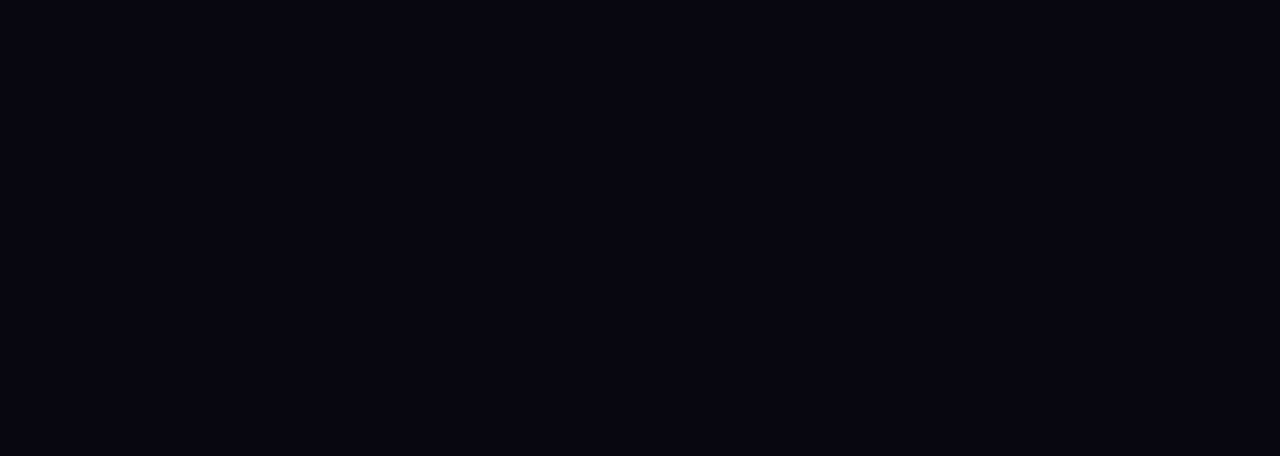
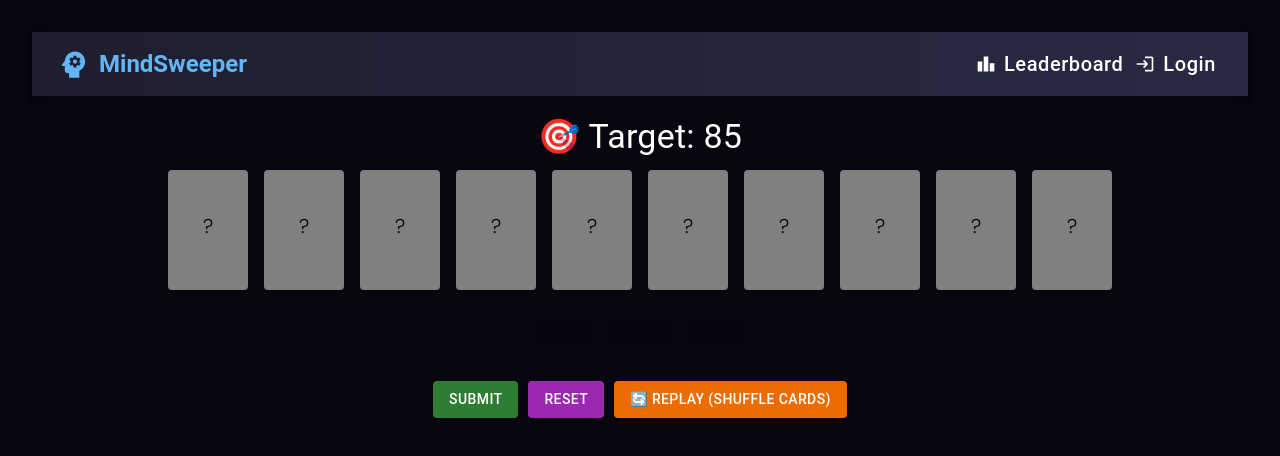
Before and after one commit to rohitmeena1011/MindSweeper, a React (Vite) app: page /game1 in a window 1280 px wide. Shown: the top 456 px of the page. Built offline with nearby package versions, Linux system fonts and the light colour scheme.

Commit message:
add gaem1

```diff
--- a/package.json
+++ b/package.json
@@ -10,6 +10,10 @@
     "preview": "vite preview"
   },
   "dependencies": {
+    "@emotion/react": "^11.14.0",
+    "@emotion/styled": "^11.14.0",
+    "@mui/icons-material": "^6.4.7",
+    "@mui/material": "^6.4.7",
     "@tailwindcss/vite": "^4.0.14",
     "framer-motion": "^12.5.0",
     "react": "^19.0.0",
--- a/src/App.jsx
+++ b/src/App.jsx
@@ -5,19 +5,22 @@ import AuthForm from './pages/Auth/Auth';
 import { BrowserRouter as Router, Route, Routes } from "react-router-dom";
 import Dashboard from './pages/Dashboard/dashboard';
 import Leaderboard from './pages/Leaderboard/leaderboard';
-import game1 from './pages/Game/game1';
-import game2 from './pages/Game/game2';
+
+import Game1 from './pages/Game/game1';
+import Game2 from './pages/Game/game2';
+import Navbar from './components/Navbar';
 function App() {
   return (
     <>
   <Router>
+    <Navbar />
     <Routes>
       <Route path="/" element={<Dashboard/>} />
       <Route path="/login" element={<AuthForm />} />
 
       <Route path="/leaderboard" element={<Leaderboard />} />
-      <Route path="/game1" element={<game1/>} />
-      <Route path="/game2" element={<game2 />} />
+      <Route path="/game1" element={<Game1/>} />
+      <Route path="/game2" element={<Game2 />} />
    </Routes>
 
     </Router>
--- /dev/null
+++ b/src/components/Navbar.jsx
@@ -0,0 +1,56 @@
+import React from "react";
+import { AppBar, Toolbar, Typography, Button } from "@mui/material";
+import { Link } from "react-router-dom";
+import { Psychology, Leaderboard, Login } from "@mui/icons-material";
+
+const Navbar = () => {
+  return (
+    <AppBar
+      position="static"
+      sx={{ background: "linear-gradient(to right, #1e1e2f, #292943)" }}
+    >
+      <Toolbar sx={{ display: "flex", justifyContent: "space-between" }}>
+
+        <Typography
+          variant="h5"
+          component={Link}
+          to="/"
+          sx={{
+            textDecoration: "none",
+            color: "#64b5f6",
+            fontWeight: "bold",
+            display: "flex",
+            alignItems: "center",
+            gap: 1
+          }}
+        >
+          <Psychology fontSize="large" />
+          MindSweeper
+        </Typography>
+
+        <div>
+          <Button
+            component={Link}
+            to="/leaderboard"
+            color="inherit"
+            startIcon={<Leaderboard />}
+            sx={{ textTransform: "none", fontSize: "20px" }}
+          >
+            Leaderboard
+          </Button>
+          <Button
+            component={Link}
+            to="/login"
+            color="inherit"
+            startIcon={<Login />}
+            sx={{ textTransform: "none", fontSize: "20px" }}
+          >
+            Login
+          </Button>
+        </div>
+      </Toolbar>
+    </AppBar>
+  );
+};
+
+export default Navbar;
--- a/src/pages/Auth/Auth.module.css
+++ b/src/pages/Auth/Auth.module.css
@@ -13,14 +13,13 @@ body {
 }
 
 .pageWrapper {
-    width: 100vw;
-    height: 100vh;
     display: flex;
     justify-content: center;
     align-items: center;
     position: relative;
     overflow: hidden;
     margin: 0;
+    margin-top: 10vh;
 }
 
 .background {
@@ -50,17 +49,17 @@ body {
 }
 
 .authBox {
-    width: 90%; /* Ensure it does not exceed the viewport width */
+    width: 90%;
     max-width: 400px;
-    padding: 2rem;
-    box-sizing: border-box; /* Include padding and border in the element's total width and height */
+    padding: 1rem;
+    box-sizing: border-box;
     background: rgba(255, 255, 255, 0.13);
     backdrop-filter: blur(10px);
     border-radius: 10px;
     border: 2px solid rgba(255, 255, 255, 0.1);
     box-shadow: 0 0 40px rgba(8, 7, 16, 0.6);
     text-align: center;
-    overflow: hidden; /* Prevent internal overflow */
+    overflow: hidden;
 }
 
 .authTitle {
@@ -99,7 +98,7 @@ body {
     width: 100%;
     background-color: #ffffff;
     color: #080710;
-    padding: 15px 0;
+    padding: 10px 0;
     font-size: 18px;
     font-weight: 600;
     border-radius: 5px;
--- /dev/null
+++ b/src/pages/Dashboard/dashboard.css
@@ -0,0 +1,17 @@
+.typewriter h1 {
+  display: inline-block;
+  overflow: hidden;
+  white-space: nowrap;
+  border-right: 0.15em solid orange;
+  animation: typing 3.5s steps(40, end), blink-caret 0.75s step-end infinite;
+}
+
+@keyframes typing {
+  from { width: 0 }
+  to { width: 100% }
+}
+
+@keyframes blink-caret {
+  from, to { border-color: transparent }
+  50% { border-color: orange; }
+}
--- a/src/pages/Dashboard/dashboard.jsx
+++ b/src/pages/Dashboard/dashboard.jsx
@@ -1,5 +1,6 @@
 import { Link, useNavigate } from "react-router-dom";
 import React, { useEffect, useState } from "react";
+import "./dashboard.css";
 
 const Dashboard = () => {
   const navigate = useNavigate();
@@ -23,17 +24,10 @@ const Dashboard = () => {
 
   return (
     <div className="h-screen bg-gray-900 text-white flex flex-col">
-      {/* Navbar */}
-      <nav className="bg-gray-800 p-4 flex justify-between items-center shadow-md">
-        <h1 className="text-2xl font-bold text-blue-400">MindSweeper</h1>
-        <Link to="/leaderboard" className="text-lg text-gray-300 hover:text-white">
-          Leaderboard
-        </Link>
-        <Link to="/login" className="text-lg text-gray-300 hover:text-white">
-          Login
-        </Link>
-      </nav>
 
+     <div className="typewriter mt-4 text-2xl">
+  <h1>Get Ready To Challenge Your Mind</h1>
+</div>
       {/* Main Section */}
       <div className="flex flex-col items-center justify-center flex-grow gap-8">
         <button
--- a/src/pages/Game/game1.jsx
+++ b/src/pages/Game/game1.jsx
@@ -1,11 +1,187 @@
-import React from 'react'
+import React, { useState } from "react";
+import { Button, Card, CardContent, Typography, Grid } from "@mui/material";
+
+// Function to generate a valid target and numbers ensuring a solvable game
+const generateGameData = (keepTarget = null, keepNumbers = null) => {
+  let target = keepTarget ?? Math.floor(Math.random() * 81) + 20; // Target: 20-100
+  let numbers = keepNumbers ? [...keepNumbers] : [];
+  let currentValue = target;
+
+  if (!keepNumbers) {
+    // Generate a valid sequence ensuring at least one solution exists
+    for (let i = 0; i < 5; i++) {
+      let num = Math.floor(Math.random() * 50) + 1; // Numbers from 1-50
+      let op = ["+", "*", "/"][Math.floor(Math.random() * 3)]; // Removed '-' to avoid negatives
+
+      if (op === "+") currentValue -= num;
+      else if (op === "*") {
+        if (currentValue * num <= 100) currentValue *= num;
+        else continue;
+      } else if (op === "/") {
+        if (currentValue % num === 0 && currentValue / num > 0) currentValue = Math.floor(currentValue / num);
+        else continue;
+      }
+
+      numbers.push({ value: num, flipped: false });
+    }
+
+    numbers.push({ value: currentValue, flipped: false }); // Ensure one final number
+
+    // Fill extra distractor numbers
+    while (numbers.length < 10) {
+      numbers.push({ value: Math.floor(Math.random() * 100) + 1, flipped: false });
+    }
+  }
+
+  // Shuffle numbers to hide the correct sequence
+  numbers = numbers.sort(() => Math.random() - 0.5);
+
+  return { target, numbers };
+};
 
 const Game1 = () => {
+  const [gameData, setGameData] = useState(generateGameData());
+  const [selectedCards, setSelectedCards] = useState([]);
+  const [selectedOps, setSelectedOps] = useState([]);
+  const [result, setResult] = useState(null);
+  const [message, setMessage] = useState("");
+
+  // Flip a card and add to selection
+  const flipCard = (index) => {
+    if (!gameData.numbers[index].flipped && selectedCards.length < 10) {
+      let newNumbers = [...gameData.numbers];
+      newNumbers[index].flipped = true;
+      setGameData({ ...gameData, numbers: newNumbers });
+      setSelectedCards([...selectedCards, newNumbers[index].value]);
+    }
+  };
+
+  // Select an operator
+  const selectOperator = (op) => {
+    if (selectedOps.length < selectedCards.length - 1) {
+      setSelectedOps([...selectedOps, op]);
+    }
+  };
+
+  // Compute the result based on selections
+  const calculateResult = () => {
+    if (selectedCards.length < 2) {
+      setMessage("Select at least two numbers.");
+      return;
+    }
+
+    let value = selectedCards[0];
+    for (let i = 0; i < selectedOps.length; i++) {
+      if (selectedOps[i] === "+") value += selectedCards[i + 1];
+      else if (selectedOps[i] === "*") value *= selectedCards[i + 1];
+      else if (selectedOps[i] === "/" && selectedCards[i + 1] !== 0)
+        value = Math.floor(value / selectedCards[i + 1]); // Ensure integer division
+    }
+
+    setResult(value);
+    setMessage(value === gameData.target ? "🎉 Correct! You Win!" : "❌ Wrong! Try again.");
+  };
+
+  // Reset the game and reshuffle cards
+  const resetGame = () => {
+    setGameData(generateGameData());
+    setSelectedCards([]);
+    setSelectedOps([]);
+    setResult(null);
+    setMessage("");
+  };
+
+  // Replay mode: Same target & numbers, but reshuffled & reset flipped state
+  const replayGame = () => {
+    let newNumbers = gameData.numbers.map((card) => ({ ...card, flipped: false }));
+    setGameData({ target: gameData.target, numbers: newNumbers.sort(() => Math.random() - 0.5) });
+    setSelectedCards([]);
+    setSelectedOps([]);
+    setResult(null);
+    setMessage("");
+  };
+
   return (
-    <div>
-      hello
+    <div style={{ textAlign: "center", padding: "20px" }}>
+      <Typography variant="h4" gutterBottom>
+        🎯 Target: {gameData.target}
+      </Typography>
+
+      {/* Card Grid */}
+      <Grid container spacing={2} justifyContent="center">
+        {gameData.numbers.map((card, index) => (
+          <Grid item key={index}>
+            <Card
+              onClick={() => flipCard(index)}
+              sx={{
+                width: 80,
+                height: 120,
+                display: "flex",
+                alignItems: "center",
+                justifyContent: "center",
+                backgroundColor: card.flipped ? "yellow" : "gray",
+                color: "black",
+                fontSize: 20,
+                cursor: card.flipped ? "default" : "pointer",
+              }}
+            >
+              <CardContent>{card.flipped ? card.value : "?"}</CardContent>
+            </Card>
+          </Grid>
+        ))}
+      </Grid>
+
+      {/* Operator Selection */}
+      <div style={{ marginTop: "20px" }}>
+        {["+", "*", "/"].map((op) => (
+          <Button
+            key={op}
+            variant="contained"
+            color="primary"
+            onClick={() => selectOperator(op)}
+            sx={{ margin: "5px" }}
+            disabled={selectedOps.length >= selectedCards.length - 1}
+          >
+            {op}
+          </Button>
+        ))}
+      </div>
+
+      {/* Selected Equation */}
+      <Typography variant="h6" style={{ marginTop: "10px" }}>
+        {selectedCards
+          .map((num, idx) => (idx < selectedOps.length ? `${num} ${selectedOps[idx]}` : num))
+          .join(" ")}
+      </Typography>
+
+      {/* Submit & Reset Buttons */}
+      <div style={{ marginTop: "20px" }}>
+        <Button variant="contained" color="success" onClick={calculateResult} sx={{ margin: "5px" }}>
+          Submit
+        </Button>
+        <Button variant="contained" color="secondary" onClick={resetGame} sx={{ margin: "5px" }}>
+          Reset
+        </Button>
+        <Button variant="contained" color="warning" onClick={replayGame} sx={{ margin: "5px" }}>
+          🔄 Replay (Shuffle Cards)
+        </Button>
+      </div>
+
+      {/* Result Message */}
+      {message && (
+        <Typography variant="h6" style={{ marginTop: "10px", color: message.includes("Win") ? "green" : "red" }}>
+          {message}
+        </Typography>
+      )}
+
+      {/* Result Display */}
+      {result !== null && (
+        <Typography variant="h6" style={{ marginTop: "10px" }}>
+          Your Result: {result}
+        </Typography>
+      )}
     </div>
-  )
-}
+  );
+};
 
-export default Game1
+export default Game1;
```
Also changed, not shown: src/pages/Auth/Auth.jsx (line endings or trailing spaces), 1 other file (tests, documents, lock files or other folders).
